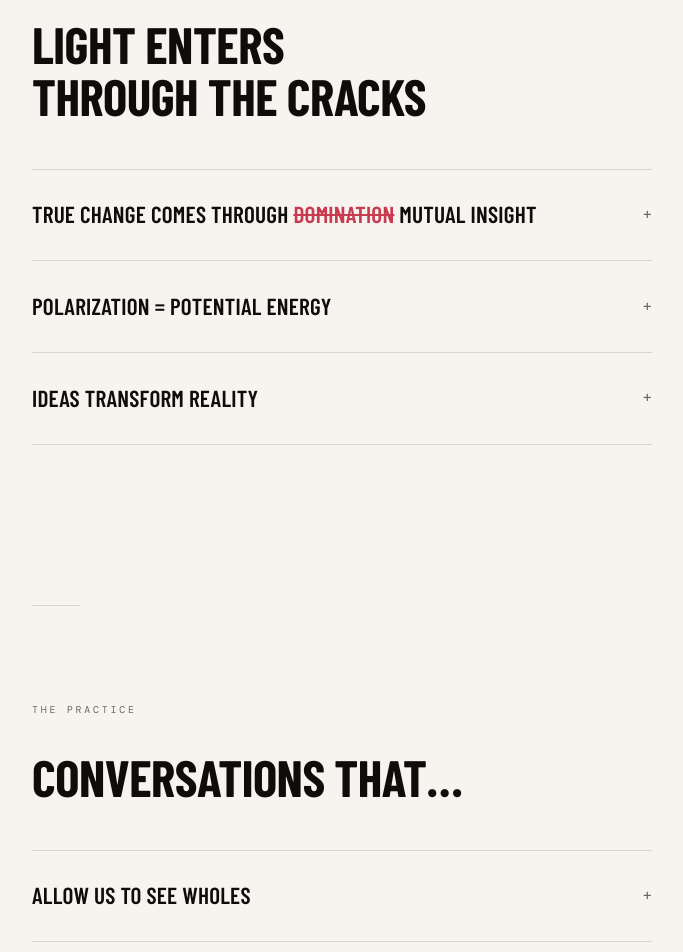
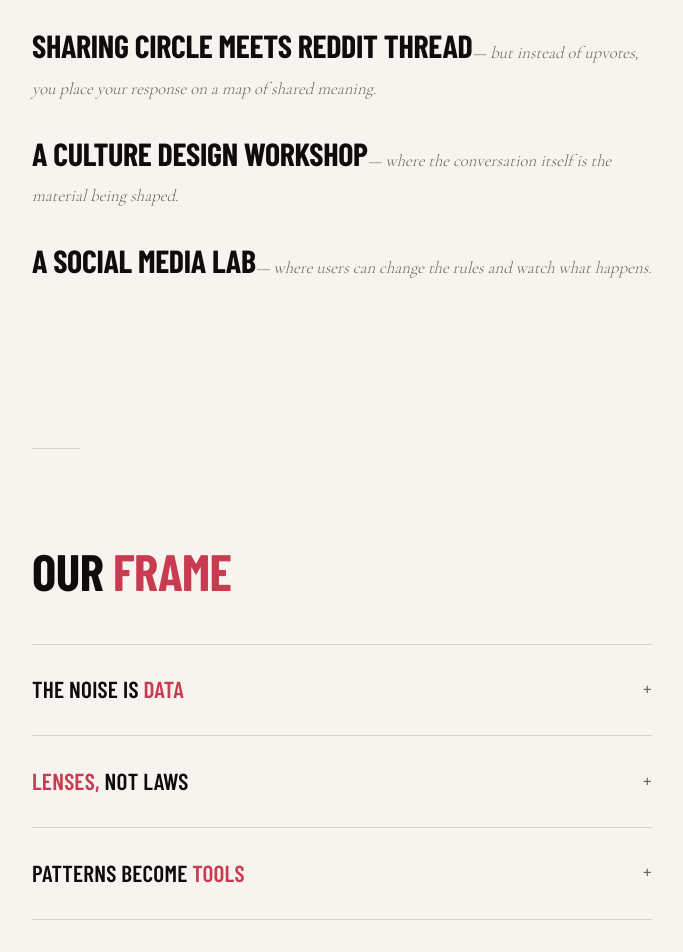
Before and after one commit to markothell/holoscopic-app, a Next.js app: page / in a window 1280 px wide. Shown: the part 1700-2652 px from the top of the page, without its empty margins (298-981 px from the left). Built offline with nearby package versions, Linux system fonts and the light colour scheme; no server answers; a web font is replaced by a local one.

Commit message:
copy and design tweaks

```diff
--- a/src/app/activities/page.tsx
+++ b/src/app/activities/page.tsx
@@ -205,7 +205,6 @@ export default function ActivitiesPage() {
             <Link href="/" className={styles.footerLink}>Home</Link>
             <Link href="/login" className={styles.footerLink}>Log In</Link>
             <Link href="/dashboard" className={styles.footerLink}>Dashboard</Link>
-            <a href="https://wiki.holoscopic.io" className={styles.footerLink}>Wiki</a>
           </div>
         </footer>
       </div>
--- a/src/app/dashboard/page.tsx
+++ b/src/app/dashboard/page.tsx
@@ -338,7 +338,6 @@ export default function DashboardPage() {
           <div className={styles.footerInner}>
             <Link href="/" className={styles.footerLink}>Home</Link>
             <Link href="/activities" className={styles.footerLink}>Explore</Link>
-            <a href="https://wiki.holoscopic.io" className={styles.footerLink}>Wiki</a>
           </div>
         </footer>
       </div>
--- a/src/app/layout.tsx
+++ b/src/app/layout.tsx
@@ -31,8 +31,7 @@ const dmMono = DM_Mono({
 const barlowCondensed = Barlow_Condensed({
   variable: "--font-barlow",
   subsets: ["latin"],
-  weight: ["400", "600", "700", "800", "900"],
-  style: ["normal", "italic"],
+  weight: ["400", "600", "700", "800"],
 });
 
 export const metadata: Metadata = {
--- a/src/app/page.module.css
+++ b/src/app/page.module.css
@@ -249,6 +249,34 @@
   font-weight: 300;
   font-style: italic;
   max-width: 560px;
+}
+
+/* ---- KINDA LIKE ---- */
+
+.kindaLikeList {
+  list-style: none;
+  padding: 0;
+  margin: 0;
+  display: flex;
+  flex-direction: column;
+  gap: 1.4rem;
+}
+
+.kindaLikeTitle {
+  font-family: var(--font-barlow), sans-serif;
+  font-size: clamp(1.4rem, 3.5vw, 2rem);
+  font-weight: 700;
+  text-transform: uppercase;
+  letter-spacing: -0.01em;
+  color: var(--ink);
+}
+
+.kindaLikeSub {
+  font-family: var(--font-cormorant), Georgia, serif;
+  font-size: 1.05rem;
+  font-weight: 300;
+  font-style: italic;
+  color: var(--ink-light);
 }
 
 /* ---- INVITATION ---- */
--- a/src/app/page.tsx
+++ b/src/app/page.tsx
@@ -89,22 +89,16 @@ function MappingVisual() {
       className={styles.visualSvg}
     >
       <rect width="300" height="300" rx="16" fill="#1A1F2E" />
-
-      {/* Grid */}
       <line x1="150" y1="20" x2="150" y2="280" stroke="#ffffff" strokeOpacity="0.08" strokeWidth="1" />
       <line x1="20" y1="150" x2="280" y2="150" stroke="#ffffff" strokeOpacity="0.08" strokeWidth="1" />
       <line x1="85" y1="20" x2="85" y2="280" stroke="#ffffff" strokeOpacity="0.04" strokeWidth="0.5" />
       <line x1="215" y1="20" x2="215" y2="280" stroke="#ffffff" strokeOpacity="0.04" strokeWidth="0.5" />
       <line x1="20" y1="85" x2="280" y2="85" stroke="#ffffff" strokeOpacity="0.04" strokeWidth="0.5" />
       <line x1="20" y1="215" x2="280" y2="215" stroke="#ffffff" strokeOpacity="0.04" strokeWidth="0.5" />
-
-      {/* Axis labels */}
       <text x="150" y="15" textAnchor="middle" fill="#ffffff" fillOpacity="0.25" fontSize="8" fontFamily="monospace" letterSpacing="1.5">INDIVIDUAL</text>
       <text x="150" y="296" textAnchor="middle" fill="#ffffff" fillOpacity="0.25" fontSize="8" fontFamily="monospace" letterSpacing="1.5">COLLECTIVE</text>
       <text x="14" y="154" textAnchor="middle" fill="#ffffff" fillOpacity="0.25" fontSize="8" fontFamily="monospace" letterSpacing="1.5" transform="rotate(-90 14 150)">SHORT</text>
       <text x="290" y="150" textAnchor="middle" fill="#ffffff" fillOpacity="0.25" fontSize="8" fontFamily="monospace" letterSpacing="1.5" transform="rotate(90 288 148)">LONG</text>
-
-      {/* GREEN dots — top-left */}
       <circle cx="60" cy="55" r="4" fill="#3DD68C" fillOpacity="0.55" />
       <circle cx="95" cy="72" r="3.5" fill="#3DD68C" fillOpacity="0.5" />
       <circle cx="75" cy="102" r="4" fill="#3DD68C" fillOpacity="0.62" />
@@ -114,8 +108,6 @@ function MappingVisual() {
       <circle cx="135" cy="110" r="3.5" fill="#3DD68C" fillOpacity="0.55" />
       <circle cx="118" cy="128" r="14" fill="#3DD68C" fillOpacity="0.08" />
       <circle cx="118" cy="128" r="10" fill="#3DD68C" fillOpacity="0.9" />
-
-      {/* BLUE dots — top-right */}
       <circle cx="240" cy="46" r="4.5" fill="#60A5FA" fillOpacity="0.65" />
       <circle cx="222" cy="80" r="4.5" fill="#60A5FA" fillOpacity="0.65" />
       <circle cx="265" cy="92" r="5" fill="#60A5FA" fillOpacity="0.7" />
@@ -123,8 +115,6 @@ function MappingVisual() {
       <circle cx="252" cy="122" r="3" fill="#60A5FA" fillOpacity="0.48" />
       <circle cx="185" cy="100" r="4" fill="#60A5FA" fillOpacity="0.5" />
       <circle cx="175" cy="60" r="3.5" fill="#60A5FA" fillOpacity="0.45" />
-
-      {/* RED dots — bottom-left */}
       <circle cx="95" cy="202" r="5" fill="#F87171" fillOpacity="0.65" />
       <circle cx="76" cy="262" r="4" fill="#F87171" fillOpacity="0.6" />
       <circle cx="122" cy="242" r="3.5" fill="#F87171" fillOpacity="0.55" />
@@ -133,8 +123,6 @@ function MappingVisual() {
       <circle cx="136" cy="270" r="3" fill="#F87171" fillOpacity="0.38" />
       <circle cx="55" cy="195" r="18" fill="#F87171" fillOpacity="0.07" />
       <circle cx="55" cy="195" r="12" fill="#F87171" fillOpacity="0.9" />
-
-      {/* ORANGE dots — bottom-right */}
       <circle cx="212" cy="226" r="5" fill="#FB923C" fillOpacity="0.7" />
       <circle cx="237" cy="202" r="4" fill="#FB923C" fillOpacity="0.62" />
       <circle cx="272" cy="218" r="3.5" fill="#FB923C" fillOpacity="0.65" />
@@ -143,8 +131,6 @@ function MappingVisual() {
       <circle cx="262" cy="242" r="4" fill="#FB923C" fillOpacity="0.45" />
       <circle cx="185" cy="212" r="3" fill="#FB923C" fillOpacity="0.4" />
       <circle cx="252" cy="258" r="5" fill="#FB923C" fillOpacity="0.65" />
-
-      {/* Center crosshair */}
       <circle cx="150" cy="150" r="2" fill="#ffffff" fillOpacity="0.2" />
     </svg>
   );
@@ -161,57 +147,45 @@ function SequenceVisual() {
       className={styles.visualSvg}
     >
       <rect width="300" height="260" rx="16" fill="#1A1F2E" />
-
-      {/* Stage dashed lines */}
-      <line x1="65" y1="42" x2="65" y2="238" stroke="white" strokeOpacity="0.1" strokeWidth="1" strokeDasharray="3 4" />
+      <defs>
+        <radialGradient id="gravityGlow" cx="78%" cy="38%" r="28%">
+          <stop offset="0%"   stopColor="#60A5FA" stopOpacity="0.1" />
+          <stop offset="100%" stopColor="#60A5FA" stopOpacity="0" />
+        </radialGradient>
+      </defs>
+      <rect width="300" height="260" rx="16" fill="url(#gravityGlow)" />
+      <line x1="65"  y1="42" x2="65"  y2="238" stroke="white" strokeOpacity="0.1" strokeWidth="1" strokeDasharray="3 4" />
       <line x1="150" y1="42" x2="150" y2="238" stroke="white" strokeOpacity="0.1" strokeWidth="1" strokeDasharray="3 4" />
       <line x1="235" y1="42" x2="235" y2="238" stroke="white" strokeOpacity="0.1" strokeWidth="1" strokeDasharray="3 4" />
-
-      {/* Stage labels */}
-      <text x="65" y="32" textAnchor="middle" fill="white" fillOpacity="0.25" fontSize="7" fontFamily="monospace" letterSpacing="1.5">ACT. I</text>
-      <text x="150" y="32" textAnchor="middle" fill="white" fillOpacity="0.25" fontSize="7" fontFamily="monospace" letterSpacing="1.5">ACT. II</text>
-      <text x="235" y="32" textAnchor="middle" fill="white" fillOpacity="0.25" fontSize="7" fontFamily="monospace" letterSpacing="1.5">ACT. III</text>
-
-      {/* Connecting paths — Green */}
-      <path d="M65,82 C107,82 107,62 150,62" stroke="#3DD68C" strokeOpacity="0.4" strokeWidth="1.5" fill="none" />
-      <path d="M150,62 C193,62 193,78 235,78" stroke="#3DD68C" strokeOpacity="0.4" strokeWidth="1.5" fill="none" />
-
-      {/* Connecting paths — Blue (dramatic shift in Act III) */}
-      <path d="M65,112 C107,112 107,97 150,97" stroke="#60A5FA" strokeOpacity="0.4" strokeWidth="1.5" fill="none" />
-      <path d="M150,97 C193,97 193,55 235,55" stroke="#60A5FA" strokeOpacity="0.65" strokeWidth="2" fill="none" />
-
-      {/* Connecting paths — Purple (joins Act II) */}
-      <path d="M150,133 C193,133 193,127 235,127" stroke="#A78BFA" strokeOpacity="0.4" strokeWidth="1.5" fill="none" />
-
-      {/* Connecting paths — Red */}
-      <path d="M65,155 C107,155 107,174 150,174" stroke="#F87171" strokeOpacity="0.4" strokeWidth="1.5" fill="none" />
-      <path d="M150,174 C193,174 193,158 235,158" stroke="#F87171" strokeOpacity="0.4" strokeWidth="1.5" fill="none" />
-
-      {/* Connecting paths — Orange */}
-      <path d="M65,185 C107,185 107,200 150,200" stroke="#FB923C" strokeOpacity="0.4" strokeWidth="1.5" fill="none" />
-      <path d="M150,200 C193,200 193,195 235,195" stroke="#FB923C" strokeOpacity="0.4" strokeWidth="1.5" fill="none" />
-
-      {/* Stage 1 nodes */}
-      <circle cx="65" cy="82" r="5" fill="#3DD68C" fillOpacity="0.85" />
+      <text x="65"  y="32" textAnchor="middle" fill="white" fillOpacity="0.2" fontSize="7" fontFamily="monospace" letterSpacing="1.5">THEN</text>
+      <text x="150" y="32" textAnchor="middle" fill="white" fillOpacity="0.2" fontSize="7" fontFamily="monospace" letterSpacing="1.5">NOW</text>
+      <text x="235" y="32" textAnchor="middle" fill="white" fillOpacity="0.2" fontSize="7" fontFamily="monospace" letterSpacing="1.5">FORMING</text>
+      <path d="M65,82 C107,82 107,68 150,68"    stroke="#3DD68C" strokeOpacity="0.45" strokeWidth="1.5" fill="none" />
+      <path d="M150,68 C193,68 200,88 235,90"    stroke="#3DD68C" strokeOpacity="0.45" strokeWidth="1.5" fill="none" />
+      <path d="M65,112 C107,112 107,95 150,95"   stroke="#60A5FA" strokeOpacity="0.45" strokeWidth="1.5" fill="none" />
+      <path d="M150,95 C193,95 200,88 235,90"    stroke="#60A5FA" strokeOpacity="0.8"  strokeWidth="2.5" fill="none" />
+      <path d="M150,138 C193,138 200,100 235,90"  stroke="#A78BFA" strokeOpacity="0.4"  strokeWidth="1.5" fill="none" />
+      <path d="M65,162 C107,162 107,168 150,168"  stroke="#F87171" strokeOpacity="0.35" strokeWidth="1.5" fill="none" />
+      <path d="M150,168 C193,168 200,155 235,150" stroke="#F87171" strokeOpacity="0.35" strokeWidth="1.5" fill="none" />
+      <path d="M65,192 C107,192 107,198 150,198"  stroke="#FB923C" strokeOpacity="0.3"  strokeWidth="1.5" fill="none" />
+      <path d="M150,198 C193,198 200,185 235,180" stroke="#FB923C" strokeOpacity="0.3"  strokeWidth="1.5" fill="none" />
+      <circle cx="65" cy="82"  r="5" fill="#3DD68C" fillOpacity="0.85" />
       <circle cx="65" cy="112" r="5" fill="#60A5FA" fillOpacity="0.85" />
-      <circle cx="65" cy="155" r="5" fill="#F87171" fillOpacity="0.85" />
-      <circle cx="65" cy="185" r="5" fill="#FB923C" fillOpacity="0.85" />
-
-      {/* Stage 2 nodes */}
-      <circle cx="150" cy="62" r="4.5" fill="#3DD68C" fillOpacity="0.75" />
-      <circle cx="150" cy="97" r="4.5" fill="#60A5FA" fillOpacity="0.75" />
-      <circle cx="150" cy="133" r="5" fill="#A78BFA" fillOpacity="0.85" />
-      <circle cx="150" cy="174" r="4.5" fill="#F87171" fillOpacity="0.75" />
-      <circle cx="150" cy="200" r="4.5" fill="#FB923C" fillOpacity="0.75" />
-
-      {/* Stage 3 nodes */}
-      <circle cx="235" cy="78" r="4.5" fill="#3DD68C" fillOpacity="0.75" />
-      {/* Blue: highlighted perspective shift */}
-      <circle cx="235" cy="55" r="14" fill="#60A5FA" fillOpacity="0.08" />
-      <circle cx="235" cy="55" r="10" fill="#60A5FA" fillOpacity="0.9" />
-      <circle cx="235" cy="127" r="4.5" fill="#A78BFA" fillOpacity="0.75" />
-      <circle cx="235" cy="158" r="4.5" fill="#F87171" fillOpacity="0.75" />
-      <circle cx="235" cy="195" r="4.5" fill="#FB923C" fillOpacity="0.75" />
+      <circle cx="65" cy="162" r="5" fill="#F87171" fillOpacity="0.85" />
+      <circle cx="65" cy="192" r="5" fill="#FB923C" fillOpacity="0.85" />
+      <circle cx="150" cy="68"  r="4.5" fill="#3DD68C" fillOpacity="0.75" />
+      <circle cx="150" cy="95"  r="4.5" fill="#60A5FA" fillOpacity="0.75" />
+      <circle cx="150" cy="138" r="5"   fill="#A78BFA" fillOpacity="0.85" />
+      <circle cx="150" cy="168" r="4.5" fill="#F87171" fillOpacity="0.75" />
+      <circle cx="150" cy="198" r="4.5" fill="#FB923C" fillOpacity="0.75" />
+      <circle cx="235" cy="90" r="22" fill="#60A5FA" fillOpacity="0.04" />
+      <circle cx="235" cy="90" r="16" fill="#60A5FA" fillOpacity="0.06" />
+      <circle cx="235" cy="90" r="13" fill="#60A5FA" fillOpacity="0.15" />
+      <circle cx="235" cy="90" r="9"  fill="#60A5FA" fillOpacity="0.9"  />
+      <circle cx="228" cy="82"  r="3.5" fill="#3DD68C" fillOpacity="0.7"  />
+      <circle cx="235" cy="103" r="3.5" fill="#A78BFA" fillOpacity="0.65" />
+      <circle cx="235" cy="150" r="4.5" fill="#F87171" fillOpacity="0.6"  />
+      <circle cx="235" cy="180" r="4.5" fill="#FB923C" fillOpacity="0.55" />
     </svg>
   );
 }
@@ -239,7 +213,7 @@ export default function HomePage() {
 
       <main className={styles.container}>
 
-        {/* ---- Hero ---- */}
+        {/* ── Hero ─────────────────────────────────────────────────────────── */}
         <section className={styles.hero}>
           <p className={styles.heroEyebrow}>
             Experiments in collective intelligence
@@ -249,7 +223,7 @@ export default function HomePage() {
             <span className={styles.word2}>scopic</span>
           </h1>
           <p className={styles.heroSub}>
-            Games for understanding how we work, together.
+            Games for understanding how we work, <em>together.</em>
           </p>
           <a
             href="#idea"
@@ -265,7 +239,7 @@ export default function HomePage() {
 
         <div className={styles.divider} />
 
-        {/* ---- The Idea ---- */}
+        {/* ── The Idea ─────────────────────────────────────────────────────── */}
         <RevealSection id="idea" className={styles.section}>
           <p className={styles.sectionLabel}>The Idea</p>
           <h2 className={styles.sectionHeadline}>
@@ -289,60 +263,76 @@ export default function HomePage() {
 
         <div className={styles.divider} />
 
-        {/* ---- Our Leverage ---- */}
-        <RevealSection id="leverage" className={styles.section}>
-          <p className={styles.sectionLabel}>Our Leverage</p>
+        {/* ── Kinda Like ───────────────────────────────────────────────────── */}
+        <RevealSection id="kindaLike" className={styles.section}>
+          <p className={styles.sectionLabel}>Kinda Like&hellip;</p>
+          <ul className={styles.kindaLikeList}>
+            <li>
+              <span className={styles.kindaLikeTitle}>
+                Sharing circle meets Reddit thread
+              </span>
+              <span className={styles.kindaLikeSub}>
+                — but instead of upvotes, you place your response on a map of shared meaning.
+              </span>
+            </li>
+            <li>
+              <span className={styles.kindaLikeTitle}>
+                A culture design workshop
+              </span>
+              <span className={styles.kindaLikeSub}>
+                — where the conversation itself is the material being shaped.
+              </span>
+            </li>
+            <li>
+              <span className={styles.kindaLikeTitle}>
+                A social media lab
+              </span>
+              <span className={styles.kindaLikeSub}>
+                — where users can change the rules and watch what happens.
+              </span>
+            </li>
+          </ul>
+        </RevealSection>
+
+        <div className={styles.divider} />
+
+        {/* ── The Opportunity ──────────────────────────────────────────────── */}
+        <RevealSection id="opportunity" className={styles.section}>
           <h2 className={styles.sectionHeadline}>
-            Light Enters
-            <br />
-            Through the Cracks
+            Our <em>Frame</em>
           </h2>
 
           <div className={styles.expandGroup}>
-            <ExpandItem
-              title={
-                <>
-                  True change comes through{' '}
-                  <s className={styles.strike}>Domination</s>{' '}
-                  Mutual Insight
-                </>
-              }
-            >
-              For ages the tension of difference was solved by domination. War,
-              politics, gender — each side fighting for a partial truth, not
-              seeing a path for co-creation.
+            <ExpandItem title={<>The Noise Is <em style={{ fontStyle: 'normal', color: 'var(--accent)' }}>Data</em></>}>
+              We are surrounded by conflict, friction, polarization. Most treat
+              this as the problem to solve. But every place where people disagree
+              is potential energy — stored insight waiting to be released.
+              We&apos;ve never had so much of it visible at once.
             </ExpandItem>
 
-            <ExpandItem title="Polarization = Potential Energy">
-              Science provided a framework for mutual examination of the physical
-              world. We still get caught in the battles but it fueled an era of
-              innovation. Our social world is primed for discovery.
+            <ExpandItem title={<><em style={{ fontStyle: 'normal', color: 'var(--accent)' }}>Lenses,</em> Not Laws</>}>
+              You don&apos;t resolve that tension by imposing a solution. You resolve
+              it by learning to see it more clearly, together. Holoscopic
+              doesn&apos;t tell groups what to think — it shows them what they already
+              think in a form they couldn&apos;t see before. The insight does the work.
             </ExpandItem>
 
-            <ExpandItem title="Ideas Transform Reality">
-              Science gave us a simple discipline: write down your thinking
-              before you run your experiment. Share your results. Let others try
-              it. That process unlocked centuries of compounding discovery — not
-              by identifying the <strong>TRUTH</strong> but by creating useful
-              explanations.
-              <br /><br />
-              George Box: &ldquo;All models are wrong, but some are useful&rdquo;
-              <br /><br />
-              The social and spiritual realms remain largely untapped, and the
-              source of our deepest rifts. But as with science there are
-              processes that allow us to craft useful ideas not in spite of
-              divergent perspectives but using them as fuel.
+            <ExpandItem title={<>Patterns Become <em style={{ fontStyle: 'normal', color: 'var(--accent)' }}>Tools</em></>}>
+              When a group can see its own shape clearly enough, new possibilities
+              emerge from that seeing. Not theories handed down — thinking tools
+              that grow from the collective looking itself. The map becomes the
+              path.
             </ExpandItem>
           </div>
         </RevealSection>
 
         <div className={styles.divider} />
 
-        {/* ---- The Practice ---- */}
+        {/* ── The Practice ─────────────────────────────────────────────────── */}
         <RevealSection id="practice" className={styles.section}>
           <p className={styles.sectionLabel}>The Practice</p>
           <h2 className={styles.sectionHeadline}>
-            Conversations that&hellip;
+            <em>Conversations</em> that&hellip;
           </h2>
 
           <div className={styles.expandGroup}>
@@ -354,11 +344,6 @@ export default function HomePage() {
               agreements, the values embedded in our systems. Mapping collective
               perception makes the implicit explicit, so we can finally see the
               full terrain we&apos;re navigating together.
-              {/* <div>
-                <Link href="/essays/maps-transform-the-world" className={styles.readLink}>
-                  Maps Transform the World
-                </Link>
-              </div> */}
             </ExpandItem>
 
             <ExpandItem title="Visualize Emergence">
@@ -369,37 +354,27 @@ export default function HomePage() {
               group&apos;s ideas shift in real time — converging, diverging, finding
               unexpected common ground — you start to see how transformation
               actually moves through a culture.
-              {/* <div>
-                <Link href="/essays/studying-collective-identity" className={styles.readLink}>
-                  Studying Collective Identity
-                </Link>
-              </div> */}
             </ExpandItem>
 
-            <ExpandItem title="Leave a trail for others to follow">
-              Every insight that transforms a group is a path someone else
-              could walk. We document what works, make it repeatable, and share
-              it openly — so good social technology compounds the way scientific
+            <ExpandItem title="Leave a Trail">
+              Every insight that transforms a group is a path someone else could
+              walk. We document what works, make it repeatable, and share it
+              openly — so good social technology compounds the way scientific
               discovery does.
-              {/* <div>
-                <Link href="/essays/open-source-social-algorithms" className={styles.readLink}>
-                  Open Source Social Algorithms
-                </Link>
-              </div> */}
             </ExpandItem>
           </div>
         </RevealSection>
 
         <div className={styles.divider} />
 
-        {/* ---- An Invitation ---- */}
+        {/* ── An Invitation ────────────────────────────────────────────────── */}
         <RevealSection id="join" className={styles.invitation}>
           <p className={styles.sectionLabel}>An Invitation</p>
           <h2 className={styles.sectionHeadline}>
             <em>Play</em> the Game
           </h2>
 
-          <p className={styles.invSubLabel}>Open activities</p>
+          <p className={styles.invSubLabel}>Put yourself on a map</p>
 
           <div className={styles.activityBigList}>
             {[
@@ -423,18 +398,15 @@ export default function HomePage() {
           </div>
 
           <div className={styles.invitationLinks}>
-            <a
-              href="https://wiki.holoscopic.io/index.php?title=Special:Contact"
-              className={styles.invLink}
-            >
+            <Link href="/create" className={styles.invLink}>
               Create a map
-            </a>
+            </Link>
           </div>
         </RevealSection>
 
       </main>
 
-      {/* ---- Footer ---- */}
+      {/* ── Footer ───────────────────────────────────────────────────────────── */}
       <footer className={styles.footer}>
         <div className={styles.container}>
           <div className={styles.footerInner}>
--- a/src/app/profile/[userId]/page.tsx
+++ b/src/app/profile/[userId]/page.tsx
@@ -230,7 +230,6 @@ export default function ProfilePage() {
         <footer className={styles.footer}>
           <Link href="/" className={styles.footerLink}>Home</Link>
           <Link href="/dashboard" className={styles.footerLink}>Dashboard</Link>
-          <a href="https://wiki.holoscopic.io" className={styles.footerLink}>Wiki</a>
         </footer>
       </div>
     </div>
--- a/src/app/profile/edit/page.tsx
+++ b/src/app/profile/edit/page.tsx
@@ -170,7 +170,6 @@ export default function EditProfilePage() {
         <footer className={styles.footer}>
           <Link href="/" className={styles.footerLink}>Home</Link>
           <Link href="/dashboard" className={styles.footerLink}>Dashboard</Link>
-          <a href="https://wiki.holoscopic.io" className={styles.footerLink}>Wiki</a>
         </footer>
       </div>
     </div>
--- a/src/app/sequence/[urlName]/page.tsx
+++ b/src/app/sequence/[urlName]/page.tsx
@@ -368,7 +368,6 @@ export default function SequenceDetailPage() {
           <div className={styles.footerInner}>
             <Link href="/" className={styles.footerLink}>Home</Link>
             <Link href="/dashboard" className={styles.footerLink}>Dashboard</Link>
-            <a href="https://wiki.holoscopic.io" className={styles.footerLink}>Wiki</a>
           </div>
         </footer>
       </div>
--- a/src/app/settings/page.tsx
+++ b/src/app/settings/page.tsx
@@ -243,7 +243,6 @@ export default function SettingsPage() {
         <div className={styles.footer}>
           <Link href="/" className={styles.footerLink}>Home</Link>
           <Link href="/dashboard" className={styles.footerLink}>Dashboard</Link>
-          <a href="https://wiki.holoscopic.io" className={styles.footerLink}>Wiki</a>
         </div>
       </main>
     </div>
```
